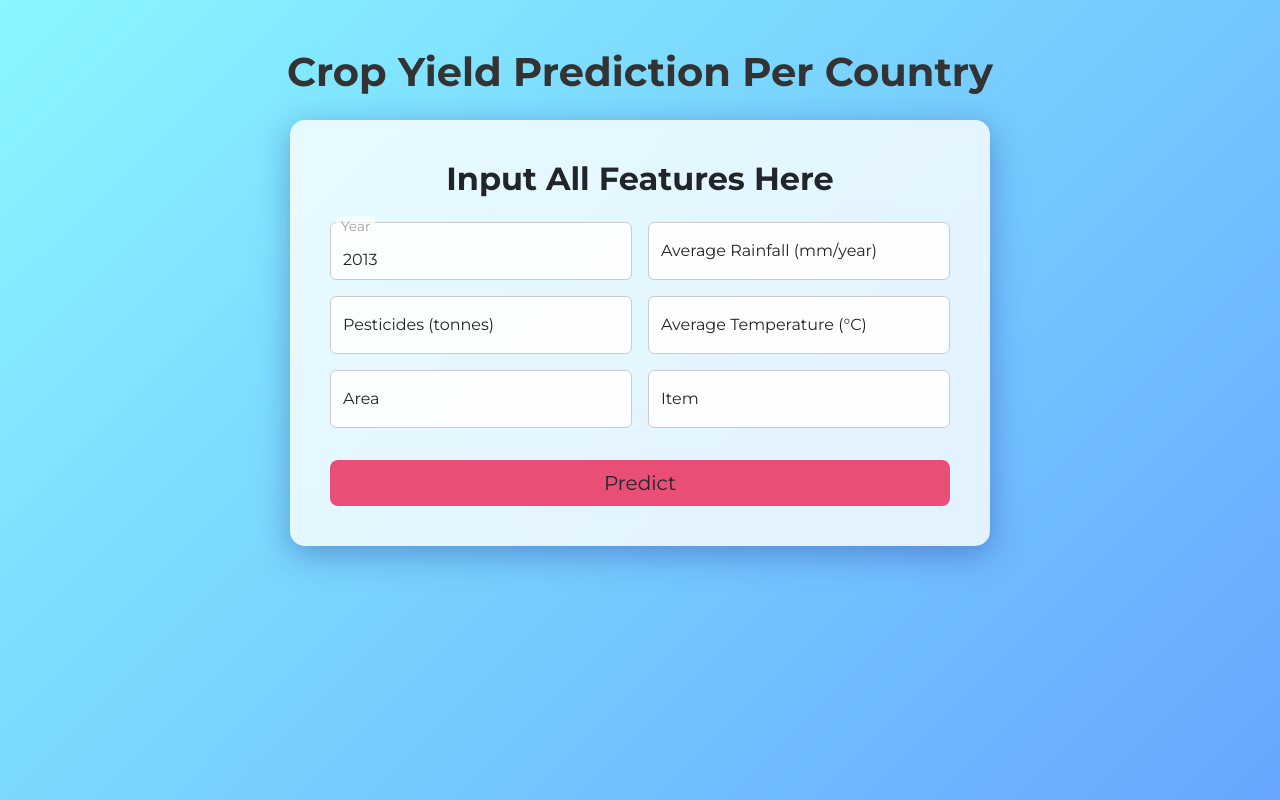
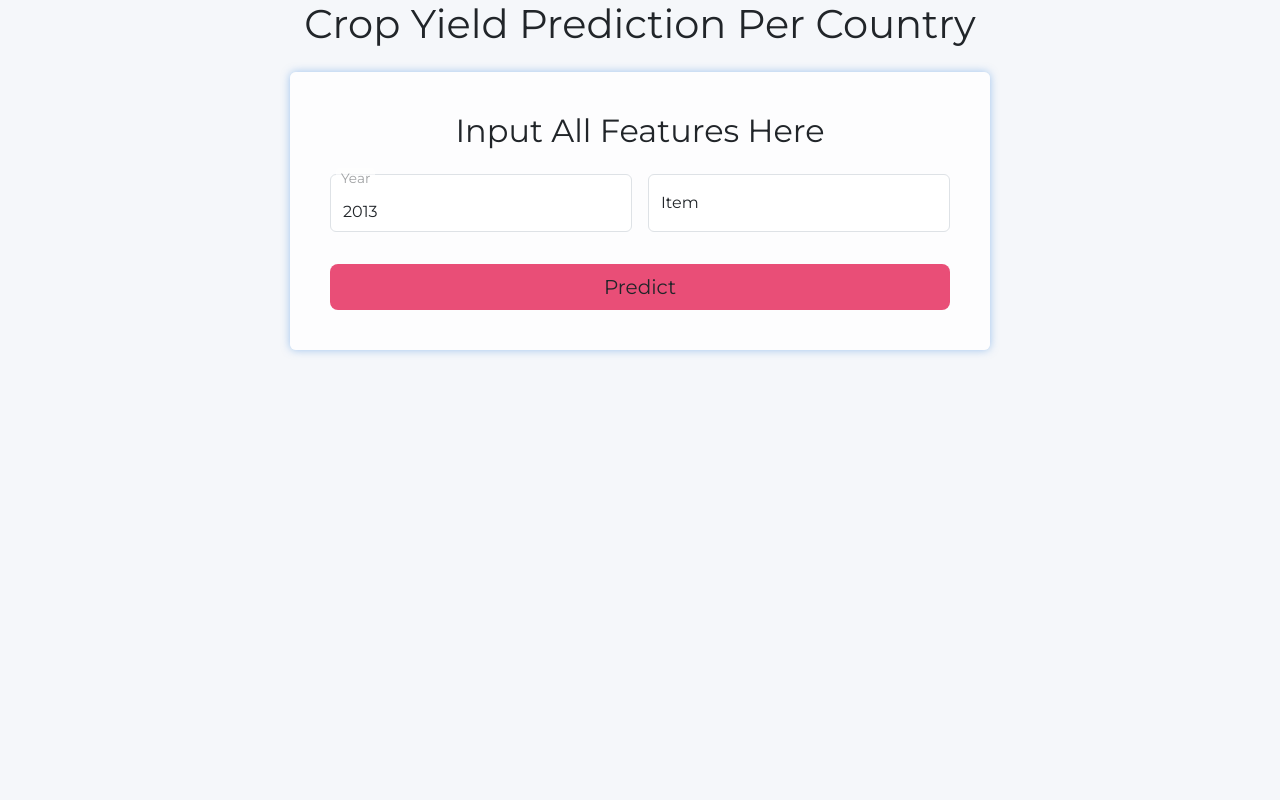
Before and after one commit to lestersinjacreater/Crop-yeild-prediction-model, a Flask app: page / in a window 1280 px wide. Run offline with Flask 2, Linux system fonts and the light colour scheme; parts of the project's set-up code (start-up, migrations or seed data) failed here and were passed over.

Commit message:
fixing the flask

```diff
--- a/app.py
+++ b/app.py
@@ -1,10 +1,8 @@
 from flask import Flask, request, render_template
 import numpy as np
+import pandas as pd
 import pickle
 import sklearn
-
-# Print the version of scikit-learn
-print(sklearn.__version__)
 
 # Load the trained Decision Tree Regressor model
 dtr = pickle.load(open('dtr.pkl', 'rb'))
@@ -12,13 +10,15 @@ dtr = pickle.load(open('dtr.pkl', 'rb'))
 # Load the preprocessor (ColumnTransformer with StandardScaler and OneHotEncoder)
 preprocessor = pickle.load(open('preprocessor.pkl', 'rb'))
 
+# Load the merged dataset
+merged_df = pd.read_csv('c:/Users/User/Desktop/final year model/merged_dataset.csv')
+
 # Initialize the Flask app
 app = Flask(__name__)
 
 # Define the route for the home page
 @app.route('/')
 def index():
-    # Render the index.html template
     return render_template('index.html')
 
 # Define the route for making predictions
@@ -26,12 +26,20 @@ def index():
 def predict():
     if request.method == 'POST':
         # Get the input features from the form
-        Year = request.form['Year']
-        average_rain_fall_mm_per_year = request.form['average_rain_fall_mm_per_year']
-        pesticides_tonnes = request.form['pesticides_tonnes']
-        avg_temp = request.form['avg_temp']
-        Area = request.form['Area']
+        Year = int(request.form['Year'])
         Item = request.form['Item']
+
+        # Filter the merged dataset to get the average values for the given year and item
+        filtered_df = merged_df[(merged_df['Year'] == Year) & (merged_df['Item'] == Item)]
+
+        if filtered_df.empty:
+            return render_template('index.html', prediction="No data available for the given year and item.")
+
+        # Calculate the mean values for the other features
+        average_rain_fall_mm_per_year = filtered_df['average_rain_fall_mm_per_year'].mean()
+        pesticides_tonnes = filtered_df['pesticides_tonnes'].mean()
+        avg_temp = filtered_df['avg_temp'].mean()
+        Area = filtered_df['Area'].mode()[0]  # Use the most frequent area
 
         # Create a numpy array with the input features
         features = np.array([[Year, average_rain_fall_mm_per_year, pesticides_tonnes, avg_temp, Area, Item]], dtype=object)
--- a/templates/index.html
+++ b/templates/index.html
@@ -26,39 +26,12 @@
 
     body {
       font-family: var(--font-family);
-      background: linear-gradient(135deg, #89f7fe, #66a6ff);
-      color: #333;
-      min-height: 100vh;
+      background-color: var(--bg-color);
     }
 
-    .container {
-      padding-top: 3rem;
-      padding-bottom: 3rem;
-    }
-
-    h1, h2 {
-      font-weight: 700;
-    }
-
-    /* Card with glassmorphism effect */
     .card {
-      background: var(--card-bg);
+      background-color: var(--card-bg);
       border: none;
-      border-radius: 15px;
-      box-shadow: 0 8px 32px 0 rgba(31, 38, 135, 0.37);
-      backdrop-filter: blur(8px);
-      -webkit-backdrop-filter: blur(8px);
-    }
-
-    /* Stylish form controls */
-    .form-control {
-      background-color: rgba(255, 255, 255, 0.9);
-      border: 1px solid #ccc;
-      transition: border-color 0.3s, box-shadow 0.3s;
-    }
-
-    .form-control:focus {
-      border-color: var(--primary-color);
       box-shadow: 0 0 8px rgba(74, 144, 226, 0.5);
     }
 
@@ -105,38 +78,6 @@
               </div>
             </div>
 
-            <!-- Input field for Average Rainfall -->
-            <div class="col-md-6">
-              <div class="form-floating">
-                <input type="number" class="form-control" id="rainfall" name="average_rain_fall_mm_per_year" required placeholder="Average Rainfall (mm/year)">
-                <label for="rainfall">Average Rainfall (mm/year)</label>
-              </div>
-            </div>
-
-            <!-- Input field for Pesticides -->
-            <div class="col-md-6">
-              <div class="form-floating">
-                <input type="number" class="form-control" id="pesticides" name="pesticides_tonnes" required placeholder="Pesticides (tonnes)">
-                <label for="pesticides">Pesticides (tonnes)</label>
-              </div>
-            </div>
-
-            <!-- Input field for Average Temperature -->
-            <div class="col-md-6">
-              <div class="form-floating">
-                <input type="number" class="form-control" id="avgTemp" name="avg_temp" required placeholder="Average Temperature (°C)">
-                <label for="avgTemp">Average Temperature (°C)</label>
-              </div>
-            </div>
-
-            <!-- Input field for Area -->
-            <div class="col-md-6">
-              <div class="form-floating">
-                <input type="text" class="form-control" id="Area" name="Area" required placeholder="Area">
-                <label for="Area">Area</label>
-              </div>
-            </div>
-
             <!-- Input field for Item -->
             <div class="col-md-6">
               <div class="form-floating">
```
